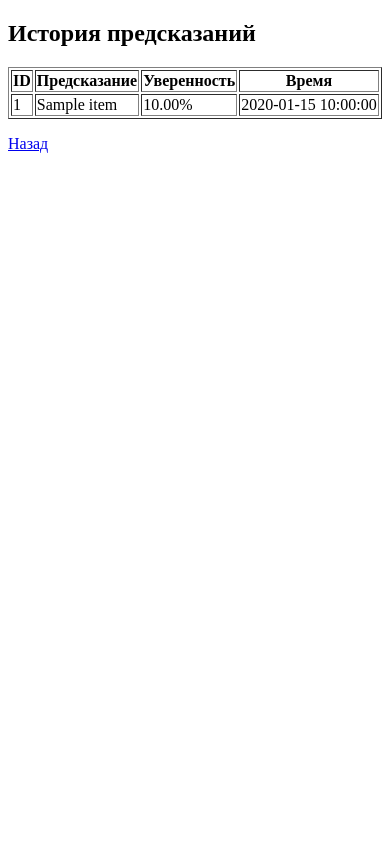
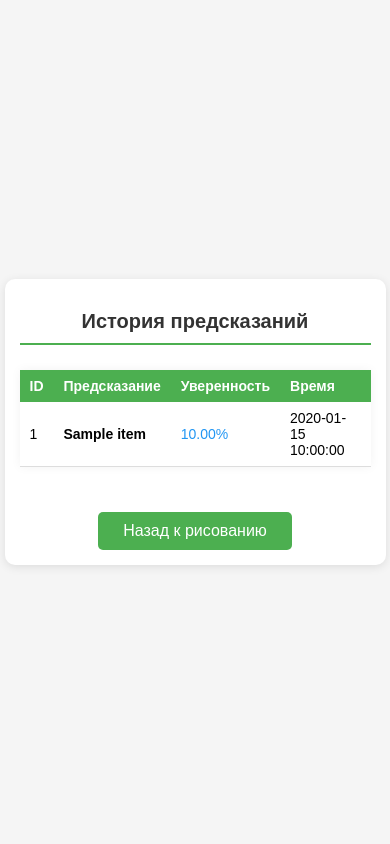
Before and after one commit to Lollilops/mnist_api, a Flask app: page /history in a window 390 px wide. Run offline with Flask 3, Linux system fonts and the light colour scheme; a database or web service that is not in the repository returns one stand-in record (values such as "Sample title"); data that the repository does not hold is empty.

Commit message:
new visualization

```diff
--- a/project-root/visualization/templates/history.html
+++ b/project-root/visualization/templates/history.html
@@ -2,27 +2,161 @@
 <html>
 <head>
     <title>History</title>
+    <style>
+        body {
+            display: flex;
+            flex-direction: column;
+            align-items: center;
+            justify-content: center;
+            min-height: 100vh;
+            margin: 0;
+            font-family: Arial, sans-serif;
+            background-color: #f5f5f5;
+        }
+
+        .container {
+            max-width: 90%;
+            width: 1000px;
+            background-color: white;
+            padding: 30px;
+            border-radius: 10px;
+            box-shadow: 0 2px 10px rgba(0,0,0,0.1);
+            margin: 20px;
+        }
+
+        h2 {
+            text-align: center;
+            color: #333;
+            margin-bottom: 25px;
+            padding-bottom: 10px;
+            border-bottom: 2px solid #4CAF50;
+        }
+
+        table {
+            width: 100%;
+            border-collapse: collapse;
+            margin: 20px 0;
+            font-size: 16px;
+            box-shadow: 0 0 10px rgba(0,0,0,0.05);
+        }
+
+        th {
+            background-color: #4CAF50;
+            color: white;
+            text-align: left;
+            padding: 12px 15px;
+            font-weight: 600;
+        }
+
+        td {
+            padding: 12px 15px;
+            border-bottom: 1px solid #ddd;
+        }
+
+        tr:hover {
+            background-color: #f9f9f9;
+        }
+
+        tr:nth-child(even) {
+            background-color: #f8f8f8;
+        }
+
+        .confidence {
+            color: #2196F3;
+            font-weight: 500;
+        }
+
+        .back-link {
+            display: inline-block;
+            margin-top: 25px;
+            padding: 10px 25px;
+            background-color: #4CAF50;
+            color: white;
+            text-decoration: none;
+            border-radius: 5px;
+            font-weight: 500;
+            transition: background-color 0.3s;
+        }
+
+        .back-link:hover {
+            background-color: #45a049;
+        }
+
+        .no-data {
+            text-align: center;
+            padding: 40px;
+            color: #666;
+            font-size: 18px;
+        }
+
+        @media (max-width: 768px) {
+            .container {
+                padding: 15px;
+                margin: 10px;
+            }
+
+            table {
+                display: block;
+                overflow-x: auto;
+                font-size: 14px;
+            }
+
+            th, td {
+                padding: 8px 10px;
+            }
+
+            h2 {
+                font-size: 20px;
+            }
+        }
+
+        .empty-history {
+            text-align: center;
+            padding: 40px 20px;
+            color: #777;
+        }
+
+        .empty-history p {
+            font-size: 18px;
+            margin-bottom: 20px;
+        }
+    </style>
 </head>
 <body>
+    <div class="container">
         <h2>История предсказаний</h2>
 
-    <table border="1">
+        {% if history %}
+            <table>
+                <thead>
                     <tr>
                         <th>ID</th>
                         <th>Предсказание</th>
                         <th>Уверенность</th>
                         <th>Время</th>
                     </tr>
+                </thead>
+                <tbody>
                     {% for row in history %}
                     <tr>
                         <td>{{ row.id }}</td>
-            <td>{{ row.predicted_label }}</td>
-            <td>{{ "%.2f"|format(row.confidence * 100) }}%</td>
+                        <td><strong>{{ row.predicted_label }}</strong></td>
+                        <td class="confidence">{{ "%.2f"|format(row.confidence * 100) }}%</td>
                         <td>{{ row.created_at }}</td>
                     </tr>
                     {% endfor %}
+                </tbody>
             </table>
+        {% else %}
+            <div class="empty-history">
+                <p>История предсказаний пуста</p>
+                <p>Нарисуйте цифру на главной странице, чтобы увидеть результаты здесь</p>
+            </div>
+        {% endif %}
 
-    <p><a href="/">Назад</a></p>
+        <div style="text-align: center;">
+            <a href="/" class="back-link">Назад к рисованию</a>
+        </div>
+    </div>
 </body>
 </html>
```
Also changed, not shown: project-root/visualization/app.py (+0 -8 lines), project-root/visualization/templates/index.html (+49 -0 lines), project-root/visualization/static/images/photo_back.jpg (added), project-root/visualization/static/images/photo_background.png (added), 1 other file. Lines whose indentation alone changed are shown as unchanged.
